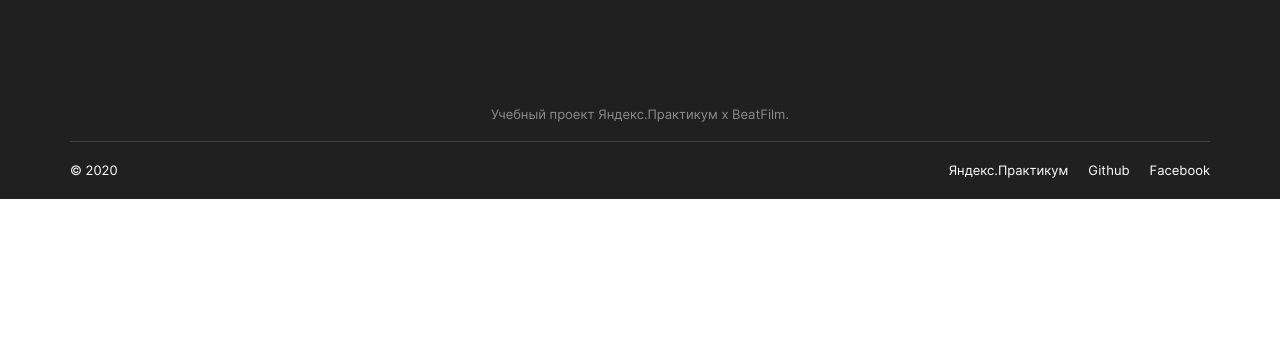
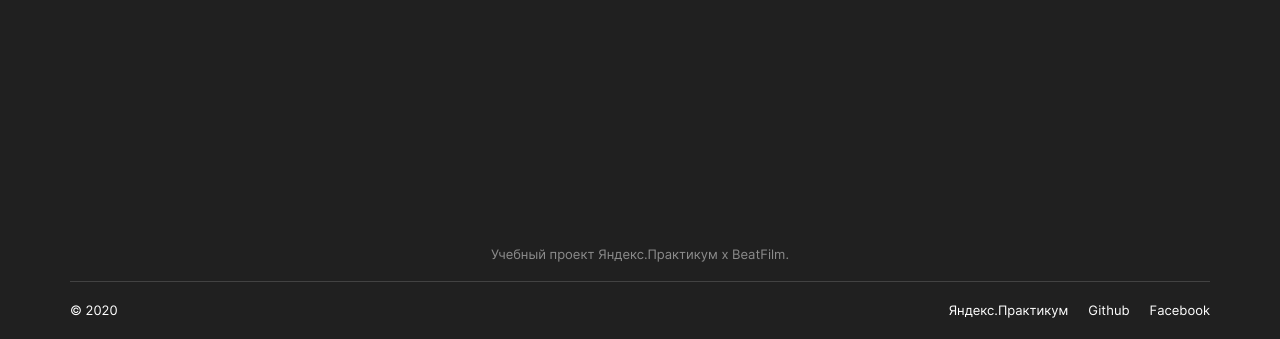
Before and after one commit to WillFrame/movies-explorer-frontend, a React app: page /saved-movies in a window 1280 px wide. Shown: the part 1864-2203 px from the top of the page. Before the commit the page ends 2063 px from the top, so only its background shows below. Built offline with nearby package versions, Linux system fonts and the light colour scheme; a web font is replaced by a local one.

Commit message:
Add files via upload

```diff
--- a/src/components/MoviesCardList/MoviesCardList.css
+++ b/src/components/MoviesCardList/MoviesCardList.css
@@ -32,6 +32,12 @@
     transition: .2s;
 }
 
+.movies-card-list__margin-bottom {
+    background-color: #202020;
+    width: 100%;
+    height: 140px;
+}
+
 @media screen and (max-width: 1279px) {
     .movies-card-list {
         width: calc(100vw - 60px);
--- a/src/components/MoviesCardList/MoviesCardList.js
+++ b/src/components/MoviesCardList/MoviesCardList.js
@@ -22,7 +22,7 @@ function MoviesCardList({ cardsLength }) {
 
             { cardsLength > 12
                 ? <button className="movies-card-list__more-button">Ещё</button>
-                : <></>
+                : <div className="movies-card-list__margin-bottom"></div>
             }
         </section>
     )
--- a/src/components/Profile/Profile.js
+++ b/src/components/Profile/Profile.js
@@ -6,7 +6,7 @@ function Profile() {
     let name = 'Виталий';
     let email = 'pochta@yandex.ru'
     let isEdit = true;
-    let isError = false;
+    let isError = true;
 
     return (
         <>
```
